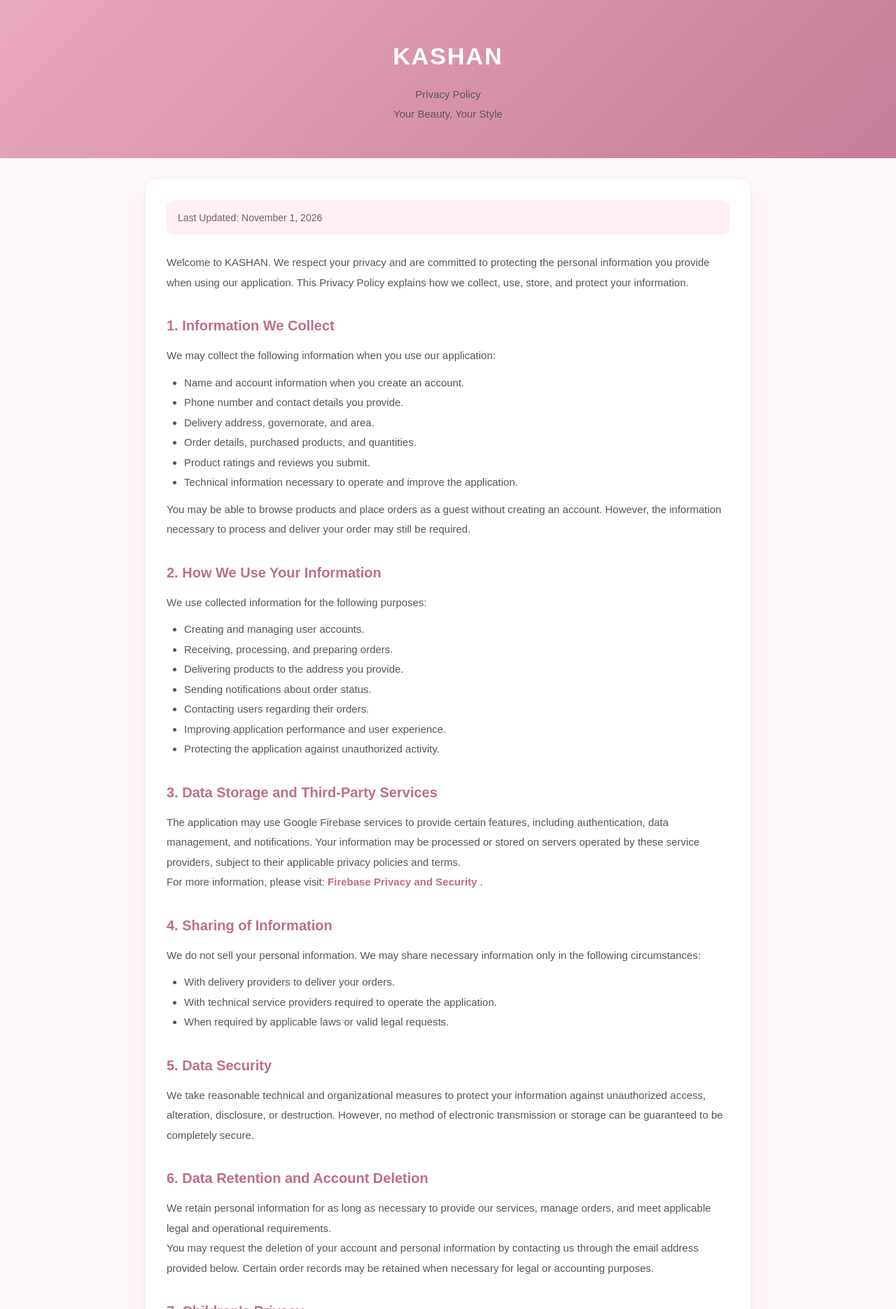
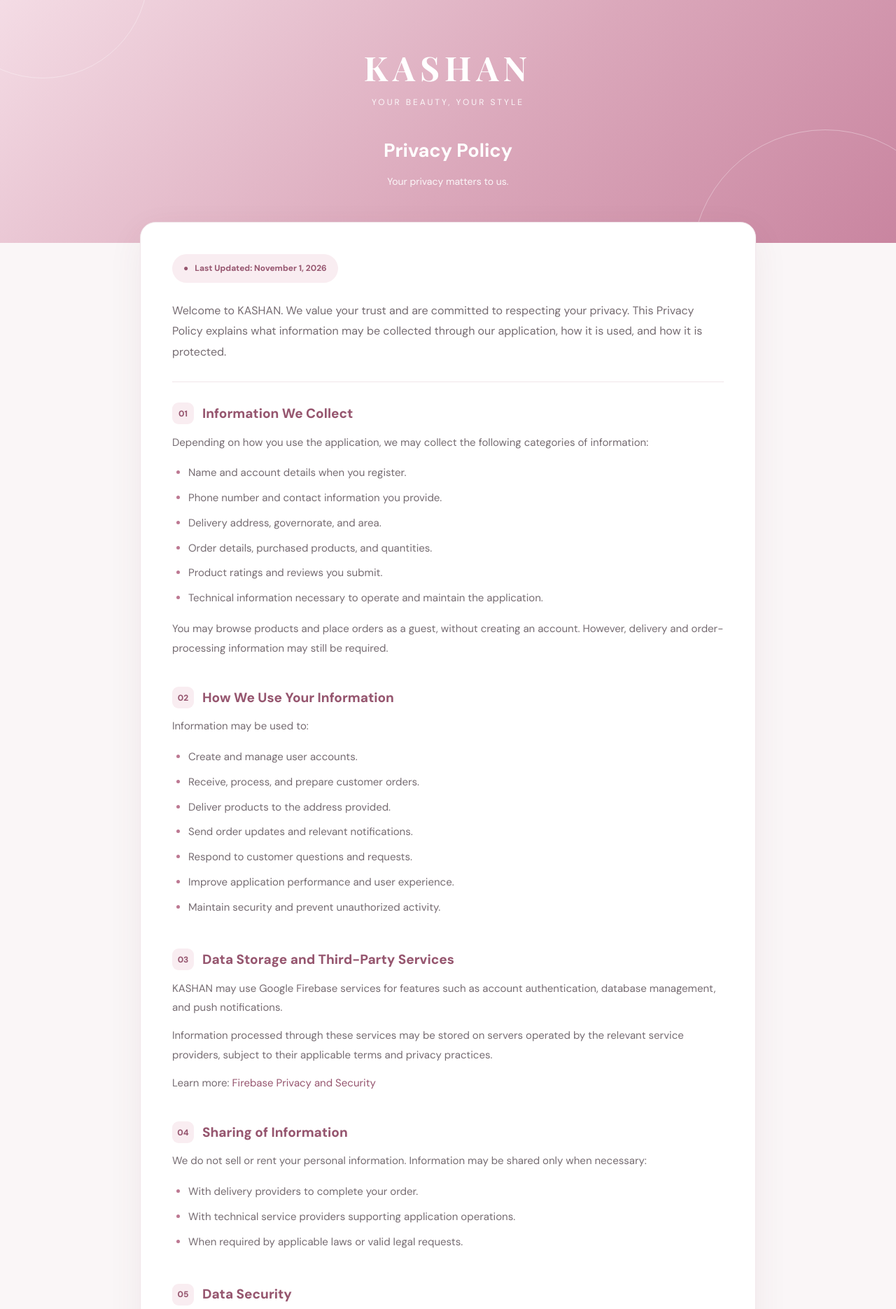
Before and after one commit to sajadamazonat-svg/dardasha, a plain HTML site: page privacypolicykashan.html in a window 1280 px wide. Shown: the top 1870 px of the page at 70% size. Drawn offline with nearby package versions, Linux system fonts and the light colour scheme.

Commit message:
Update privacypolicykashan.html

```diff
--- a/privacypolicykashan.html
+++ b/privacypolicykashan.html
@@ -4,107 +4,282 @@
 <head>
   <meta charset="UTF-8">
   <meta name="viewport" content="width=device-width, initial-scale=1.0">
-  <meta name="description" content="Privacy Policy for the KASHAN cosmetics shopping application.">
+
+  <meta name="description" content="Official Privacy Policy of KASHAN cosmetics shopping application.">
+
+  <meta name="theme-color" content="#f8edf1">
+
   <title>Privacy Policy | KASHAN</title>
 
+  <link rel="preconnect" href="https://fonts.googleapis.com">
+  <link rel="preconnect" href="https://fonts.gstatic.com" crossorigin>
+
+  <link href="https://fonts.googleapis.com/css2?family=DM+Sans:wght@400;500;600;700;800&family=Playfair+Display:wght@600;700&display=swap" rel="stylesheet">
+
   <style>
+    :root {
+      --primary: #bd7892;
+      --primary-dark: #96566f;
+      --background: #faf6f7;
+      --surface: #ffffff;
+      --text: #332b30;
+      --muted: #756b71;
+      --border: #f0e5e9;
+      --soft-pink: #f9edf1;
+    }
+
     * {
-      box-sizing: border-box;
       margin: 0;
       padding: 0;
+      box-sizing: border-box;
+    }
+
+    html {
+      scroll-behavior: smooth;
     }
 
     body {
-      font-family: Arial, Helvetica, sans-serif;
-      background: #fff8fa;
-      color: #393238;
-      line-height: 1.9;
+      font-family: 'DM Sans', Arial, sans-serif;
+      background: var(--background);
+      color: var(--text);
+      line-height: 1.85;
+      font-size: 15px;
+      -webkit-font-smoothing: antialiased;
     }
 
-    header {
-      background: linear-gradient(135deg, #e9a9bd, #c77d99);
-      color: white;
-      text-align: center;
-      padding: 48px 20px;
+    a {
+      color: var(--primary-dark);
+      text-decoration: none;
+      transition: .2s ease;
     }
 
-    header h1 {
-      font-size: 34px;
-      letter-spacing: 2px;
+    a:hover {
+      color: var(--primary);
+    }
+
+    .hero {
+      position: relative;
+      overflow: hidden;
+      padding: 65px 20px 75px;
+      text-align: center;
+      background: linear-gradient(135deg, #f4dce5, #dba8bb 55%, #c985a0);
+    }
+
+    .hero::before,
+    .hero::after {
+      content: "";
+      position: absolute;
+      border: 1px solid rgba(255,255,255,.35);
+      border-radius: 50%;
+      width: 300px;
+      height: 300px;
+    }
+
+    .hero::before {
+      top: -190px;
+      left: -90px;
+    }
+
+    .hero::after {
+      bottom: -220px;
+      right: -90px;
+      width: 380px;
+      height: 380px;
+    }
+
+    .hero-content {
+      position: relative;
+      z-index: 1;
+    }
+
+    .brand {
+      font-family: 'Playfair Display', Georgia, serif;
+      font-size: 48px;
+      font-weight: 700;
+      letter-spacing: 7px;
+      color: white;
+      line-height: 1.3;
+    }
+
+    .tagline {
+      margin-top: 8px;
+      color: rgba(255,255,255,.9);
+      font-size: 12px;
+      letter-spacing: 3px;
+      text-transform: uppercase;
+    }
+
+    .hero-title {
+      margin-top: 32px;
+      color: white;
+      font-size: 27px;
+      font-weight: 700;
+    }
+
+    .hero-description {
+      color: rgba(255,255,255,.9);
+      margin-top: 7px;
+      font-size: 14px;
+    }
+
+    .container {
+      max-width: 920px;
+      padding: 0 20px;
+      margin: -30px auto 50px;
+      position: relative;
+      z-index: 2;
+    }
+
+    .policy-card {
+      background: var(--surface);
+      border: 1px solid var(--border);
+      border-radius: 22px;
+      padding: 45px;
+      box-shadow: 0 15px 50px rgba(100, 55, 75, .07);
+    }
+
+    .updated {
+      display: inline-flex;
+      align-items: center;
+      gap: 9px;
+      background: var(--soft-pink);
+      color: var(--primary-dark);
+      border-radius: 30px;
+      padding: 9px 16px;
+      font-size: 12px;
+      font-weight: 700;
+      margin-bottom: 25px;
+    }
+
+    .intro {
+      font-size: 16px;
+      color: var(--muted);
+      padding-bottom: 28px;
+      border-bottom: 1px solid var(--border);
+    }
+
+    .section {
+      padding-top: 27px;
+    }
+
+    .section h2 {
+      color: var(--primary-dark);
+      font-size: 19px;
+      font-weight: 800;
+      margin-bottom: 10px;
+      display: flex;
+      align-items: center;
+      gap: 12px;
+    }
+
+    .section h2 span {
+      display: inline-flex;
+      align-items: center;
+      justify-content: center;
+      min-width: 31px;
+      height: 31px;
+      background: var(--soft-pink);
+      color: var(--primary-dark);
+      border-radius: 9px;
+      font-size: 12px;
+    }
+
+    .section p {
+      color: var(--muted);
+      margin-bottom: 12px;
+    }
+
+    .section ul {
+      padding-left: 23px;
+      margin: 12px 0;
+    }
+
+    .section li {
+      color: var(--muted);
+      padding: 4px 0;
+    }
+
+    .section li::marker {
+      color: var(--primary);
+    }
+
+    .contact-box {
+      margin-top: 18px;
+      background: linear-gradient(135deg, #fbf1f4, #fff8fa);
+      border: 1px solid var(--border);
+      border-radius: 15px;
+      padding: 22px;
+    }
+
+    .contact-box p {
       margin-bottom: 8px;
     }
 
-    header p {
-      font-size: 15px;
-      opacity: .95;
+    .email-link {
+      display: inline-block;
+      font-weight: 800;
+      font-size: 16px;
+      overflow-wrap: anywhere;
+    }
+
+    .footer {
+      text-align: center;
+      padding: 15px 20px 35px;
+      color: #96858d;
+      font-size: 12px;
+    }
+
+    .footer strong {
+      display: block;
+      color: var(--primary-dark);
+      font-family: 'Playfair Display', Georgia, serif;
+      letter-spacing: 3px;
+      font-size: 19px;
+      margin-bottom: 5px;
+    }
+
+    @media (max-width: 650px) {
+      .hero {
+        padding: 48px 15px 65px;
+      }
+
+      .brand {
+        font-size: 39px;
+      }
+
+      .hero-title {
+        font-size: 23px;
       }
 
       .container {
-      max-width: 900px;
-      margin: 30px auto;
-      padding: 0 18px;
+        padding: 0 12px;
       }
 
-    .policy {
-      background: white;
-      padding: 30px;
-      border-radius: 18px;
-      box-shadow: 0 5px 25px rgba(120, 60, 80, .07);
+      .policy-card {
+        padding: 25px 19px;
+        border-radius: 17px;
       }
 
-    h2 {
-      color: #bd6e8c;
-      font-size: 20px;
-      margin: 28px 0 10px;
+      .section h2 {
+        font-size: 17px;
       }
 
-    p, li {
-      font-size: 15px;
-      color: #5b5358;
-    }
-
-    ul {
-      padding-left: 25px;
-      margin: 10px 0;
-    }
-
-    a {
-      color: #bd6e8c;
-      text-decoration: none;
-      font-weight: bold;
-    }
-
-    .updated {
-      background: #fff0f4;
-      padding: 12px 16px;
-      border-radius: 10px;
-      color: #86556a;
-      margin-bottom: 25px;
+      .intro {
         font-size: 14px;
       }
 
-    footer {
-      text-align: center;
-      padding: 25px 15px;
-      color: #927b85;
-      font-size: 13px;
+      body {
+        font-size: 14px;
+      }
     }
 
-    @media (max-width: 600px) {
-      header {
-        padding: 35px 15px;
+    @media (prefers-reduced-motion: reduce) {
+      html {
+        scroll-behavior: auto;
       }
 
-      header h1 {
-        font-size: 28px;
-      }
-
-      .policy {
-        padding: 21px 17px;
-      }
-
-      h2 {
-        font-size: 18px;
+      * {
+        transition: none !important;
       }
     }
   </style>
@@ -112,147 +287,216 @@
 
 <body>
 
-<header>
-  <h1>KASHAN</h1>
-  <p>Privacy Policy</p>
-  <p>Your Beauty, Your Style</p>
+  <header class="hero">
+    <div class="hero-content">
+      <div class="brand">KASHAN</div>
+      <div class="tagline">YOUR BEAUTY, YOUR STYLE</div>
+
+      <h1 class="hero-title">Privacy Policy</h1>
+
+      <p class="hero-description">
+        Your privacy matters to us.
+      </p>
+    </div>
   </header>
 
   <main class="container">
-  <article class="policy">
+    <article class="policy-card">
 
       <div class="updated">
+        <span>●</span>
         Last Updated: November 1, 2026
       </div>
 
-    <p>
-      Welcome to KASHAN. We respect your privacy and are committed
-      to protecting the personal information you provide when
-      using our application. This Privacy Policy explains how
-      we collect, use, store, and protect your information.
+      <p class="intro">
+        Welcome to KASHAN. We value your trust and are committed
+        to respecting your privacy. This Privacy Policy explains
+        what information may be collected through our application,
+        how it is used, and how it is protected.
       </p>
 
-    <h2>1. Information We Collect</h2>
-    <p>We may collect the following information when you use our application:</p>
+      <section class="section">
+        <h2><span>01</span> Information We Collect</h2>
+
+        <p>
+          Depending on how you use the application, we may collect
+          the following categories of information:
+        </p>
+
         <ul>
-      <li>Name and account information when you create an account.</li>
-      <li>Phone number and contact details you provide.</li>
+          <li>Name and account details when you register.</li>
+          <li>Phone number and contact information you provide.</li>
           <li>Delivery address, governorate, and area.</li>
           <li>Order details, purchased products, and quantities.</li>
           <li>Product ratings and reviews you submit.</li>
-      <li>Technical information necessary to operate and improve the application.</li>
+          <li>Technical information necessary to operate and maintain the application.</li>
         </ul>
+
         <p>
-      You may be able to browse products and place orders as a guest
-      without creating an account. However, the information necessary
-      to process and deliver your order may still be required.
+          You may browse products and place orders as a guest,
+          without creating an account. However, delivery and
+          order-processing information may still be required.
+        </p>
+      </section>
+
+      <section class="section">
+        <h2><span>02</span> How We Use Your Information</h2>
+
+        <p>Information may be used to:</p>
+
+        <ul>
+          <li>Create and manage user accounts.</li>
+          <li>Receive, process, and prepare customer orders.</li>
+          <li>Deliver products to the address provided.</li>
+          <li>Send order updates and relevant notifications.</li>
+          <li>Respond to customer questions and requests.</li>
+          <li>Improve application performance and user experience.</li>
+          <li>Maintain security and prevent unauthorized activity.</li>
+        </ul>
+      </section>
+
+      <section class="section">
+        <h2><span>03</span> Data Storage and Third-Party Services</h2>
+
+        <p>
+          KASHAN may use Google Firebase services for features
+          such as account authentication, database management,
+          and push notifications.
         </p>
 
-    <h2>2. How We Use Your Information</h2>
-    <p>We use collected information for the following purposes:</p>
-    <ul>
-      <li>Creating and managing user accounts.</li>
-      <li>Receiving, processing, and preparing orders.</li>
-      <li>Delivering products to the address you provide.</li>
-      <li>Sending notifications about order status.</li>
-      <li>Contacting users regarding their orders.</li>
-      <li>Improving application performance and user experience.</li>
-      <li>Protecting the application against unauthorized activity.</li>
-    </ul>
-
-    <h2>3. Data Storage and Third-Party Services</h2>
         <p>
-      The application may use Google Firebase services to provide
-      certain features, including authentication, data management,
-      and notifications. Your information may be processed or stored
-      on servers operated by these service providers, subject to
-      their applicable privacy policies and terms.
-    </p>
-    <p>
-      For more information, please visit:
-      <a href="https://firebase.google.com/support/privacy"
-         target="_blank" rel="noopener">
-        Firebase Privacy and Security
-      </a>.
+          Information processed through these services may be
+          stored on servers operated by the relevant service
+          providers, subject to their applicable terms and
+          privacy practices.
         </p>
 
-    <h2>4. Sharing of Information</h2>
         <p>
-      We do not sell your personal information. We may share
-      necessary information only in the following circumstances:
+          Learn more:
+          <a href="https://firebase.google.com/support/privacy"
+             target="_blank" rel="noopener noreferrer">
+            Firebase Privacy and Security
+          </a>
         </p>
+      </section>
+
+      <section class="section">
+        <h2><span>04</span> Sharing of Information</h2>
+
+        <p>
+          We do not sell or rent your personal information.
+          Information may be shared only when necessary:
+        </p>
+
         <ul>
-      <li>With delivery providers to deliver your orders.</li>
-      <li>With technical service providers required to operate the application.</li>
+          <li>With delivery providers to complete your order.</li>
+          <li>With technical service providers supporting application operations.</li>
           <li>When required by applicable laws or valid legal requests.</li>
         </ul>
+      </section>
 
-    <h2>5. Data Security</h2>
+      <section class="section">
+        <h2><span>05</span> Data Security</h2>
+
         <p>
           We take reasonable technical and organizational measures
-      to protect your information against unauthorized access,
-      alteration, disclosure, or destruction. However, no method
-      of electronic transmission or storage can be guaranteed
-      to be completely secure.
+          to protect personal information against unauthorized
+          access, alteration, disclosure, or destruction.
         </p>
 
-    <h2>6. Data Retention and Account Deletion</h2>
         <p>
-      We retain personal information for as long as necessary
-      to provide our services, manage orders, and meet applicable
-      legal and operational requirements.
+          However, no electronic storage or transmission method
+          can be guaranteed to be completely secure.
         </p>
+      </section>
+
+      <section class="section">
+        <h2><span>06</span> Data Retention and Account Deletion</h2>
+
         <p>
-      You may request the deletion of your account and personal
-      information by contacting us through the email address
-      provided below. Certain order records may be retained
-      when necessary for legal or accounting purposes.
+          We retain personal information only for as long as
+          reasonably necessary to provide our services, manage
+          orders, and meet applicable legal or operational
+          requirements.
         </p>
 
-    <h2>7. Children's Privacy</h2>
         <p>
-      This application is not directed to children under the age
-      of 13, and we do not knowingly collect personal information
-      from children under 13. If we become aware that such
-      information has been collected, we will take appropriate
-      steps to address it.
+          You may request account deletion and the deletion of
+          associated personal information by contacting us
+          using the email address below.
         </p>
 
-    <h2>8. External Links and Services</h2>
         <p>
-      Our application may contain links to external websites
-      or services. We are not responsible for the privacy
-      practices or content of those third-party services.
-      We encourage users to review their privacy policies.
+          Certain records may need to be retained where required
+          for legal, security, or accounting purposes.
+        </p>
+      </section>
+
+      <section class="section">
+        <h2><span>07</span> Children's Privacy</h2>
+
+        <p>
+          KASHAN is not directed to children under the age of 13,
+          and we do not knowingly collect personal information
+          from children under 13.
         </p>
 
-    <h2>9. Changes to This Privacy Policy</h2>
         <p>
-      We may update this Privacy Policy from time to time.
-      Any changes will be published on this page along with
-      an updated revision date. We encourage users to review
-      this page periodically.
+          If we become aware that such information has been
+          collected, we will take appropriate steps to address it.
+        </p>
+      </section>
+
+      <section class="section">
+        <h2><span>08</span> External Links</h2>
+
+        <p>
+          The application may contain links to external websites
+          or services. We are not responsible for the privacy
+          practices, content, or security of third-party services.
+          We encourage you to review their privacy policies.
+        </p>
+      </section>
+
+      <section class="section">
+        <h2><span>09</span> Changes to This Policy</h2>
+
+        <p>
+          We may update this Privacy Policy when necessary.
+          Updated versions will be published on this page with
+          a revised date. Continued use of the application after
+          changes are published is subject to the updated policy.
+        </p>
+      </section>
+
+      <section class="section">
+        <h2><span>10</span> Contact Us</h2>
+
+        <p>
+          If you have questions about this Privacy Policy,
+          your personal information, or account deletion,
+          please contact us:
         </p>
 
-    <h2>10. Contact Us</h2>
-    <p>
-      If you have any questions, privacy concerns, or requests
-      regarding your personal information or account deletion,
-      please contact us:
-    </p>
-    <p>
-      Application Name: KASHAN<br>
-      Email:
-      <a href="mailto:YOUR_EMAIL@example.com">
-        YOUR_EMAIL@example.com
+        <div class="contact-box">
+          <p><strong>Application:</strong> KASHAN</p>
+          <p><strong>Country:</strong> Iraq</p>
+          <p><strong>Email Address:</strong></p>
+
+          <a class="email-link"
+             href="mailto:kashaniraq.iq@gmail.com">
+            kashaniraq.iq@gmail.com
           </a>
-    </p>
+        </div>
+      </section>
 
     </article>
   </main>
 
-<footer>
-  © 2026 KASHAN. All Rights Reserved.
+  <footer class="footer">
+    <strong>KASHAN</strong>
+    Your Beauty, Your Style
+    <p>© 2026 KASHAN. All Rights Reserved.</p>
   </footer>
 
 </body>
```
Lines whose indentation alone changed are shown as unchanged.
